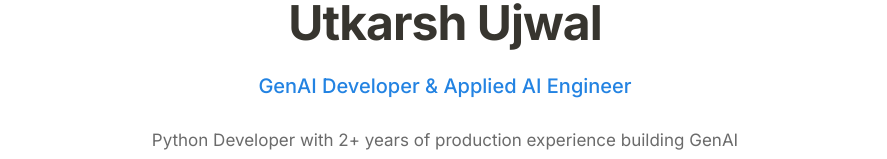
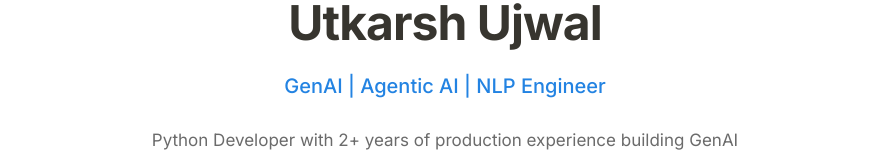
Before and after one commit to UTK8005/utkarshujwal.github.io, a plain HTML site: page index.html in a window 1280 px wide. Shown: the part 234-393 px from the top of the page, without its empty margins (195-1082 px from the left). Drawn offline with Linux system fonts and the light colour scheme.

Commit message:
Updated the role in portfolio page

```diff
--- a/index.html
+++ b/index.html
@@ -26,7 +26,7 @@
             <div class="hero-text">
                 <p class="hero-greeting">Hi, I'm</p>
                 <h1 class="hero-name">Utkarsh Ujwal</h1>
-                <p class="hero-title">GenAI Developer & Applied AI Engineer</p>
+                <p class="hero-title">GenAI | Agentic AI | NLP Engineer</p>
                 <p class="hero-description">
                     Python Developer with 2+ years of production experience building GenAI applications
                     and agentic systems. Published researcher (IJCAI, CIKM) specializing in NLP,
```
